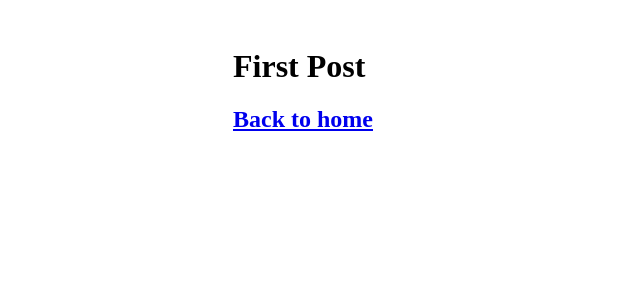
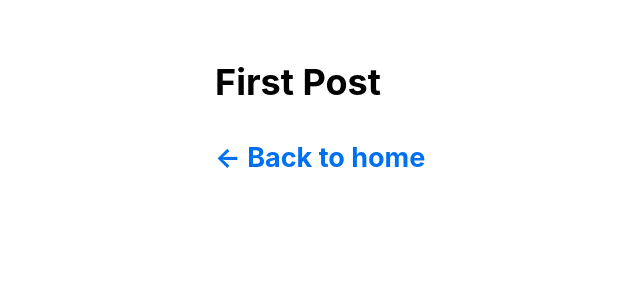
Before and after one commit to maculosa/nextjs-blog, a Next.js app: page /posts/first-post in a window 1280 px wide. Shown: the top 300 px of the page, without its empty margins (119-759 px from the left). Built offline with nearby package versions, Linux system fonts and the light colour scheme.

Commit message:
feat: Chapter 16 global styles

```diff
--- /dev/null
+++ b/pages/_app.js
@@ -0,0 +1,6 @@
+// `pages/_app.js`
+import '../styles/global.css';
+
+export default function App({ Component, pageProps }) {
+  return <Component {...pageProps} />;
+}
--- a/pages/posts/first-post.js
+++ b/pages/posts/first-post.js
@@ -1,5 +1,6 @@
 import Head from "next/head";
 import Link from "next/link";
+import Script from 'next/script';
 import Layout from "../../components/layout";
 
 export default function FirstPost() {
@@ -8,9 +9,16 @@ export default function FirstPost() {
             <Head>
                 <title>First Post</title>
             </Head>
+            <Script
+                src="https://connect.facebook.net/en_US/sdk.js"
+                strategy="lazyOnload"
+                onLoad={() =>
+                    console.log(`script loaded correctly, window.FB has been populated`)
+                }
+            />
             <h1>First Post</h1>
             <h2>
-                <Link href="/">Back to home</Link>
+                <Link href="/">← Back to home</Link>
             </h2>
         </Layout>
     )
--- a/styles/global.css
+++ b/styles/global.css
@@ -15,18 +15,23 @@ body {
     Droid Sans,
     Helvetica Neue,
     sans-serif;
-}
-
-a {
-  color: inherit;
-  text-decoration: none;
+  line-height: 1.6;
+  font-size: 18px;
 }
 
 * {
   box-sizing: border-box;
 }
 
+a {
+  color: #0070f3;
+  text-decoration: none;
+  &:hover {
+    text-decoration: underline;
+  }
+}
+
 img {
   max-width: 100%;
-  height: auto;
+  display: block;
 }
```
